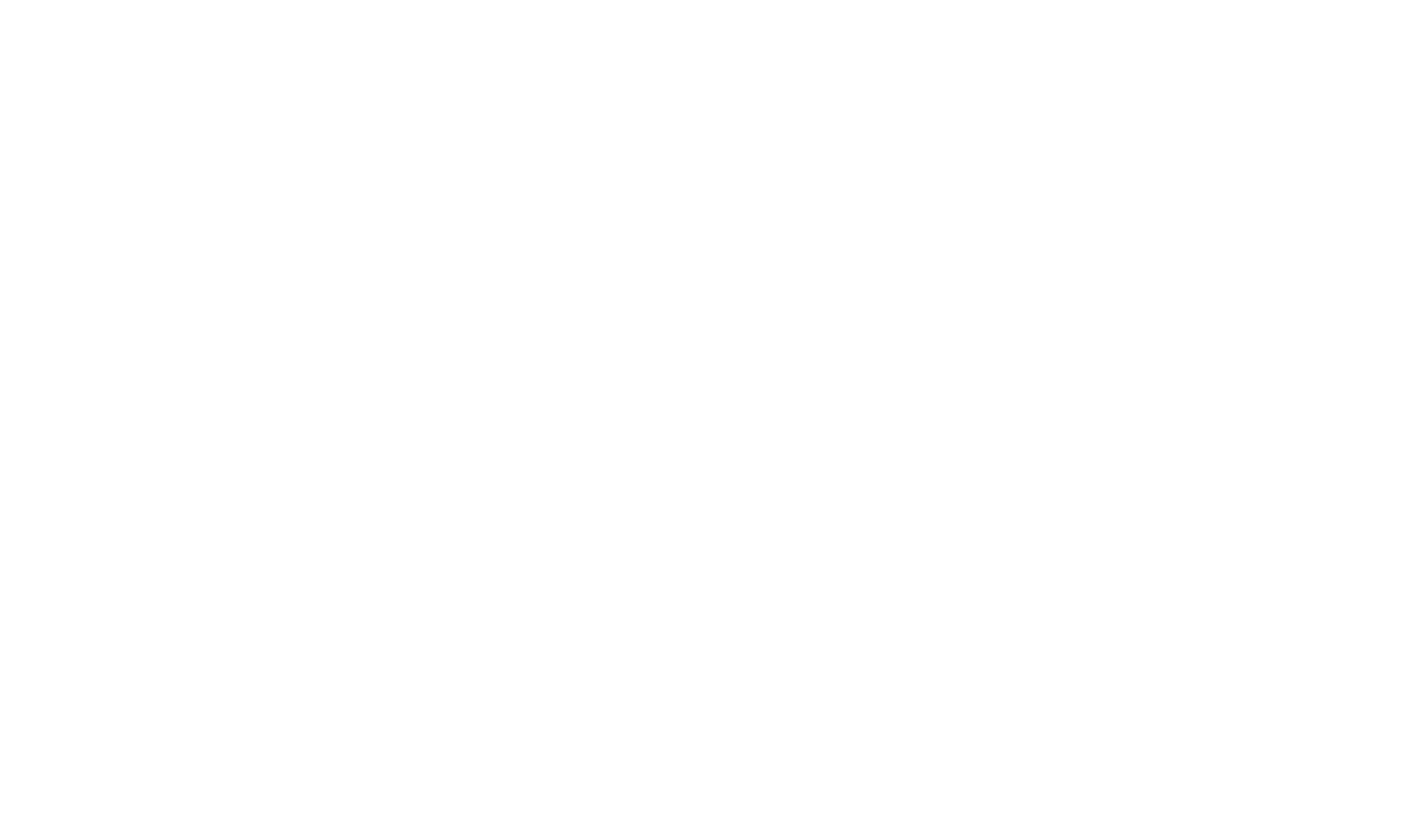
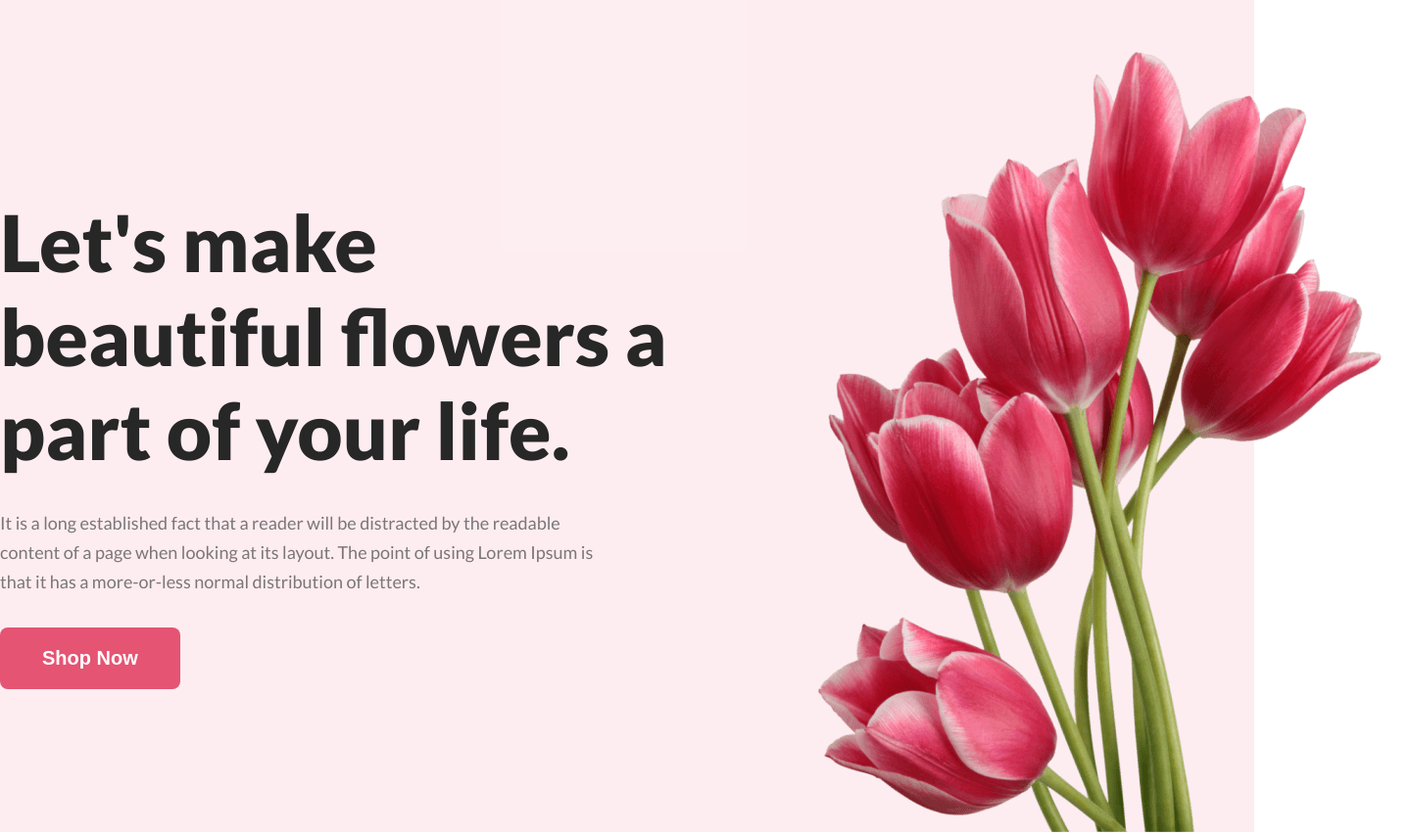
Before and after one commit to nazmul-hossein-nahid/flower-shop-assignment, a plain HTML site: page index.html in a window 1280 px wide. Shown: the whole page at 98% size, 1440 px wide, since content can reach past the window. Before the commit the page ends 800 px from the top, so only its background shows below. Drawn offline with Linux system fonts and the light colour scheme.

Commit message:
bannar section complite and main section start

```diff
--- a/index.html
+++ b/index.html
@@ -1,11 +1,47 @@
 <!DOCTYPE html>
 <html lang="en">
+
 <head>
     <meta charset="UTF-8">
     <meta name="viewport" content="width=device-width, initial-scale=1.0">
-    <title>Document</title>
+    <!-- google font's link here -->
+    <link rel="preconnect" href="https://fonts.googleapis.com">
+    <link rel="preconnect" href="https://fonts.gstatic.com" crossorigin>
+    <link
+        href="https://fonts.googleapis.com/css2?family=Lato:ital,wght@0,100;0,300;0,400;0,700;0,900;1,100;1,300;1,400;1,700;1,900&display=swap"
+        rel="stylesheet">
+
+    <!-- css link here -->
+    <link rel="stylesheet" href="styles/index.css">
+
+    <title>Online Flower Shope</title>
 </head>
+
 <body>
+    <!-- bannar section start here -->
+    <header class="header">
+        <section class="bannar-area">
+            <div class="container">
+                <div class="bannar-contain">
+                    <div class="bannar-text">
+                        <h1 class="bannar-titel">Let's make beautiful flowers a part of your life.</h1>
+                        <p class="bannar-description">It is a long established fact that a reader will be distracted by
+                            the readable content of a page when looking at its layout. The point of using Lorem Ipsum is
+                            that it has a more-or-less normal distribution of letters.</p>
+                        <button class="btn">Shop Now</button>
+                    </div>
+                    <div class="bannar-img">
+                        <img src="images/pngwing 10.png" alt="">
+                    </div>
+                </div>
+            </div>
+        </section>
+    </header>
 
+    <!-- main section start here -->
+    <main>
+
+    </main>
 </body>
+
 </html>
--- a/styles/index.css
+++ b/styles/index.css
@@ -0,0 +1,58 @@
+* {
+    margin: 0;
+    padding: 0;
+}
+
+/* common shared css */
+
+body {
+    font-family: 'Lato', sans-serif;
+}
+
+.container {
+    width: 1440px;
+    margin: 0 auto;
+}
+
+.btn {
+    border-radius: 8px;
+    background-color: #E55473;
+    border: none;
+    padding: 20px 43px;
+    color: #FFF;
+    font-size: 20px;
+    font-weight: 700;
+}
+
+/* bannar area css */
+
+.bannar-area {
+    width: 100%;
+    background-color: rgba(229, 84, 115, 0.10);
+    height: 850px;
+}
+
+.bannar-contain {
+    display: flex;
+    justify-content: space-between;
+    align-items: center;
+    padding-top: 50px;
+    gap: 97px;
+}
+
+.bannar-titel {
+    color: #272727;
+    font-size: 80px;
+    font-weight: 800;
+}
+
+.bannar-description {
+    color: rgba(39, 39, 39, 0.60);
+    font-size: 18px;
+    font-weight: 400;
+    line-height: 30px;
+    margin: 32px 0px;
+    max-width: 634px;
+}
+
+/* main section css start here */
```
